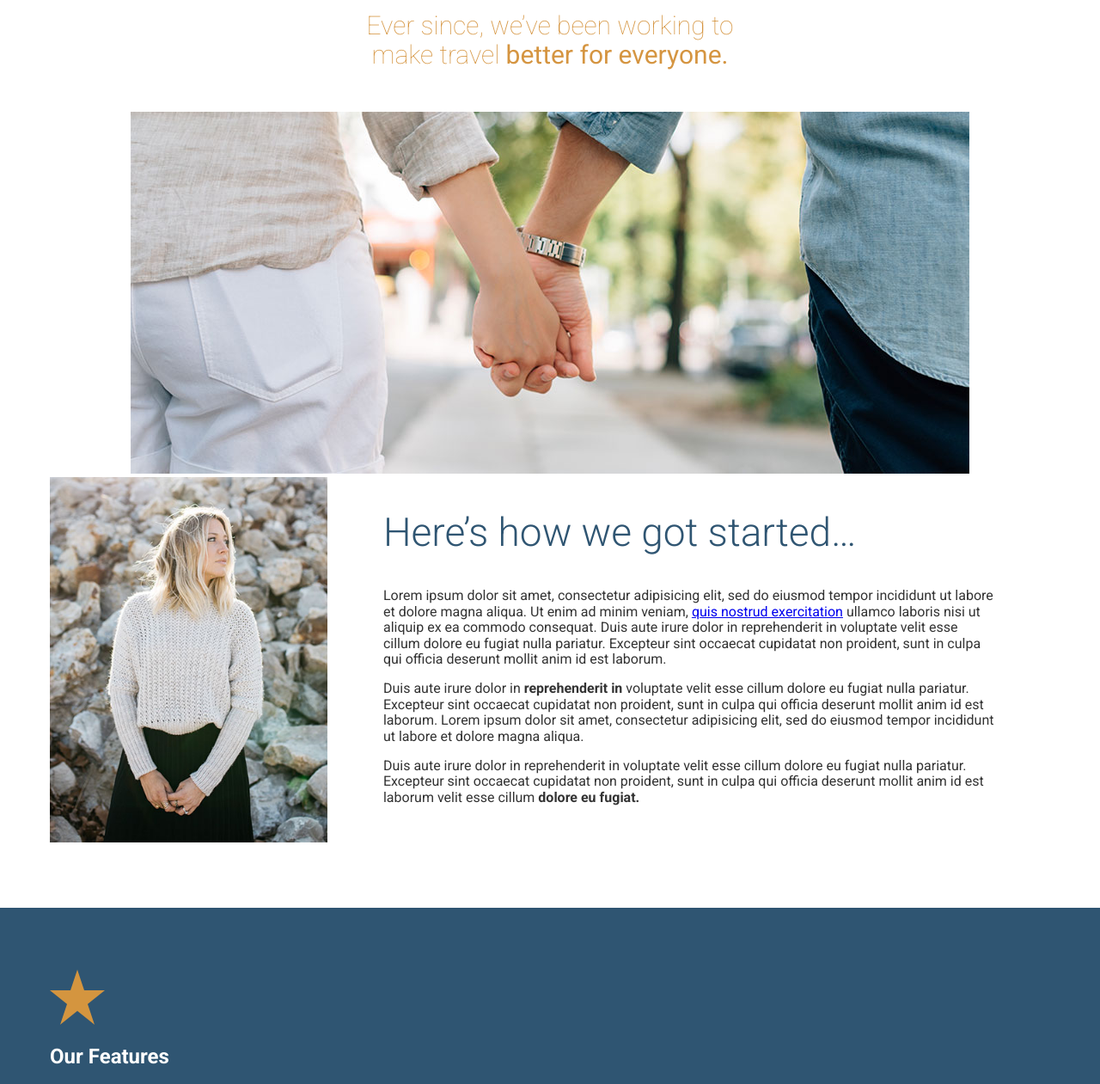
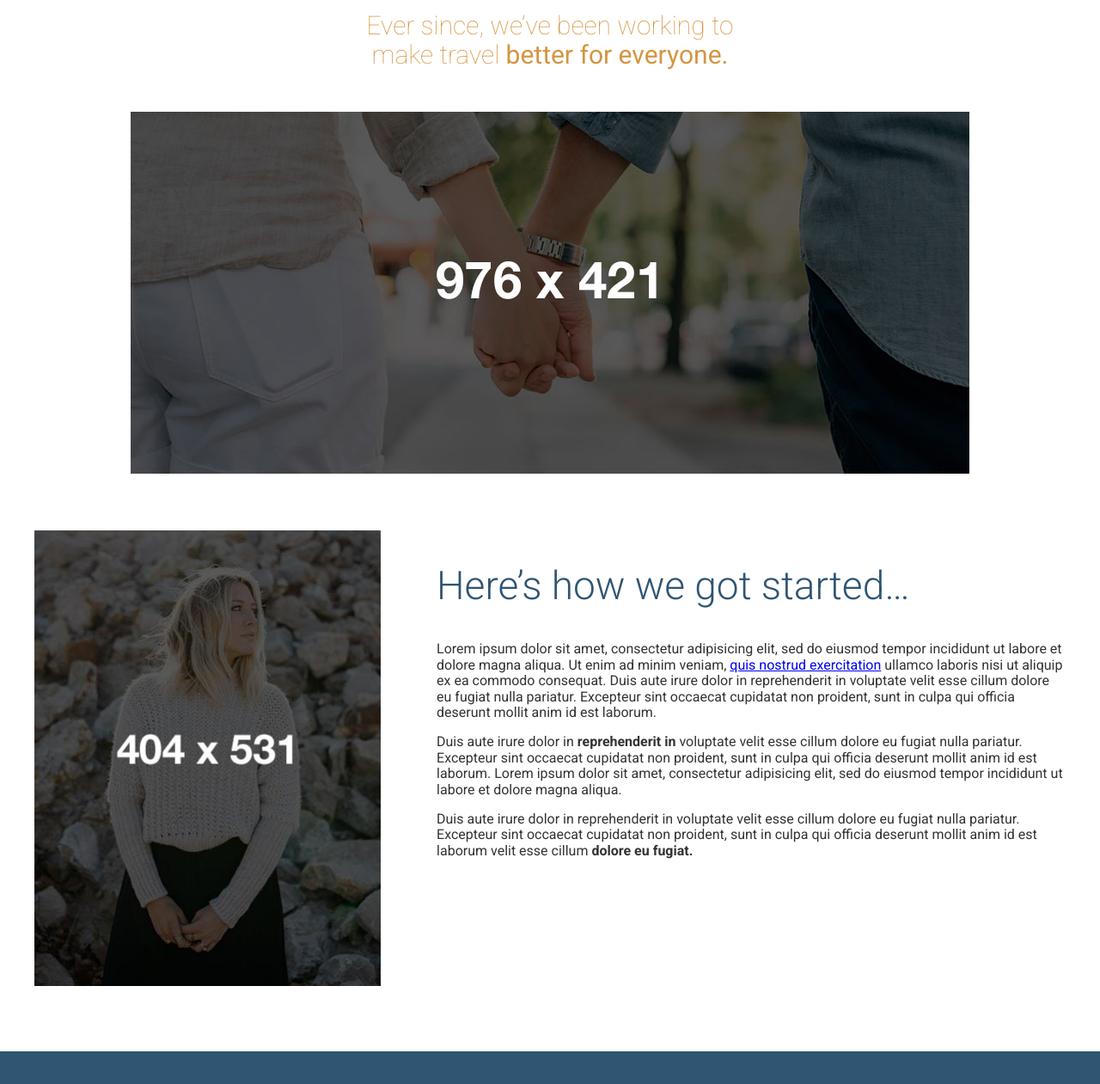
Before and after one commit to majekolaitan/travel-site, a website: page app/index.html in a window 1280 px wide. Shown: the part 960-2221 px from the top of the page at 86% size. Drawn offline with Linux system fonts and the light colour scheme.

Commit message:
025 Attention to Detail (Part 1)

```diff
--- a/app/assets/styles/modules/_row.css
+++ b/app/assets/styles/modules/_row.css
@@ -3,7 +3,7 @@
 	@mixin clearfix;
 
 	&--gutters {
-		padding-right: -65px;
+		margin-right: -65px;
 	}
 
 	&--gutters > div {
@@ -11,14 +11,23 @@
 	}
 
 	@mixin atMedium {
+
 		&__medium-4 {
 			float: left;
 			width: 33.33%;
+		}
+
+		&__medium-4--larger {
+			width: 37%;
 		}
 
 		&__medium-8 {
 			float: left;
 			width: 66.66%;
 		}
+
+		&__medium-8--smaller {
+			width: 63%;
+		}
 	}
 }
--- a/app/assets/styles/modules/_wrapper.css
+++ b/app/assets/styles/modules/_wrapper.css
@@ -2,7 +2,7 @@
 	overflow: hidden;
 	padding-left: 18px;
 	padding-right: 18px;
-	max-width: 1200px;
+	max-width: 1236px;
 	margin-left: auto;
 	margin-right: auto;
 
@@ -14,4 +14,12 @@
 		padding-left: 0;
 		padding-right: 0;
 	}
+
+	&--b-margin {
+		margin-bottom: 1rem;
+
+		@mixin atSmall {
+			margin-bottom: 3.875rem;
+		}
+	}
 }
--- a/app/index.html
+++ b/app/index.html
@@ -42,14 +42,18 @@
     <div class="wrapper">
       <h2 class="headline headline--centered headline--light headline--b-margin-small">The first trip we planned <strong>was our own.</strong></h2>
       <h3 class="headline headline--centered headline--orange headline--small headline--narrow headline--light headline--b-margin-large">Ever since, we&rsquo;ve been working to make travel <strong>better for everyone.</strong></h3>
-      <div class="wrapper wrapper--medium">
-        <img src="assets/images/first-trip.jpg" alt="Couple walking down a street.">
+      <div class="wrapper wrapper--medium wrapper--b-margin">
+       <img sizes="(min-width: 970px) 976px, 100vw" srcset="assets/images/first-trip-low-res-i.jpg 565w, assets/images/first-trip-i.jpg 976w, assets/images/first-trip-hi-dpi-i.jpg 1952w" alt="Couple walking down a street.">
       </div>
       <div class="row row--gutters">
-        <div class="row__medium-4">
-          <img src="assets/images/our-start.jpg" alt="Our founder, Jane Doe">
+        <div class="row__medium-4 row__medium-4--larger">
+          <picture>
+            <source sizes="404px" srcset="assets/images/our-start-i.jpg 404w, assets/images/our-start-hi-dpi-i.jpg 808w" media="(min-width: 1020px)">
+            <source sizes="320px" srcset="assets/images/our-start-portrait-i.jpg 382w, assets/images/our-start-portrait-hi-dpi-i.jpg 764w" media="(min-width: 800px)">
+            <img srcset="assets/images/our-start-landscape-i.jpg 800w, assets/images/our-start-landscape-hi-dpi.jpg 1600" alt="Our founder, Jane Doe">
+          </picture>
         </div>
-        <div class="row__medium-8">
+        <div class="row__medium-8 row__medium-8--smaller">
           <h2 class="headline">Here&rsquo;s how we got started&hellip;</h2>
           <p>Lorem ipsum dolor sit amet, consectetur adipisicing elit, sed do eiusmod tempor incididunt ut labore et dolore magna aliqua. Ut enim ad minim veniam, <a href="#">quis nostrud exercitation</a> ullamco laboris nisi ut aliquip ex ea commodo consequat. Duis aute irure dolor in reprehenderit in voluptate velit esse cillum dolore eu fugiat nulla pariatur. Excepteur sint occaecat cupidatat non proident, sunt in culpa qui officia deserunt mollit anim id est laborum.</p>
           <p>Duis aute irure dolor in <strong>reprehenderit in</strong> voluptate velit esse cillum dolore eu fugiat nulla pariatur. Excepteur sint occaecat cupidatat non proident, sunt in culpa qui officia deserunt mollit anim id est laborum. Lorem ipsum dolor sit amet, consectetur adipisicing elit, sed do eiusmod tempor incididunt ut labore et dolore magna aliqua.</p>
--- a/app/temp/styles/styles.css
+++ b/app/temp/styles/styles.css
@@ -556,7 +556,7 @@ img {
 	overflow: hidden;
 	padding-left: 18px;
 	padding-right: 18px;
-	max-width: 1200px;
+	max-width: 1236px;
 	margin-left: auto;
 	margin-right: auto;
 }
@@ -568,6 +568,17 @@ img {
 .wrapper .wrapper {
 		padding-left: 0;
 		padding-right: 0;
+	}
+
+.wrapper--b-margin {
+		margin-bottom: 1rem;
+	}
+
+@media (min-width: 530px) {
+
+.wrapper--b-margin {
+			margin-bottom: 3.875rem
+	}
 	}
 
 .page-section {
@@ -647,7 +658,7 @@ img {
 	}
 
 .row--gutters {
-		padding-right: -65px;
+		margin-right: -65px;
 	}
 
 .row--gutters > div {
@@ -655,13 +666,22 @@ img {
 	}
 
 @media (min-width: 800px) {
+
 		.row__medium-4 {
 			float: left;
 			width: 33.33%;
+		}
+
+		.row__medium-4--larger {
+			width: 37%;
 		}
 
 		.row__medium-8 {
 			float: left;
 			width: 66.66%;
 		}
+
+		.row__medium-8--smaller {
+			width: 63%;
+		}
 	}
```
